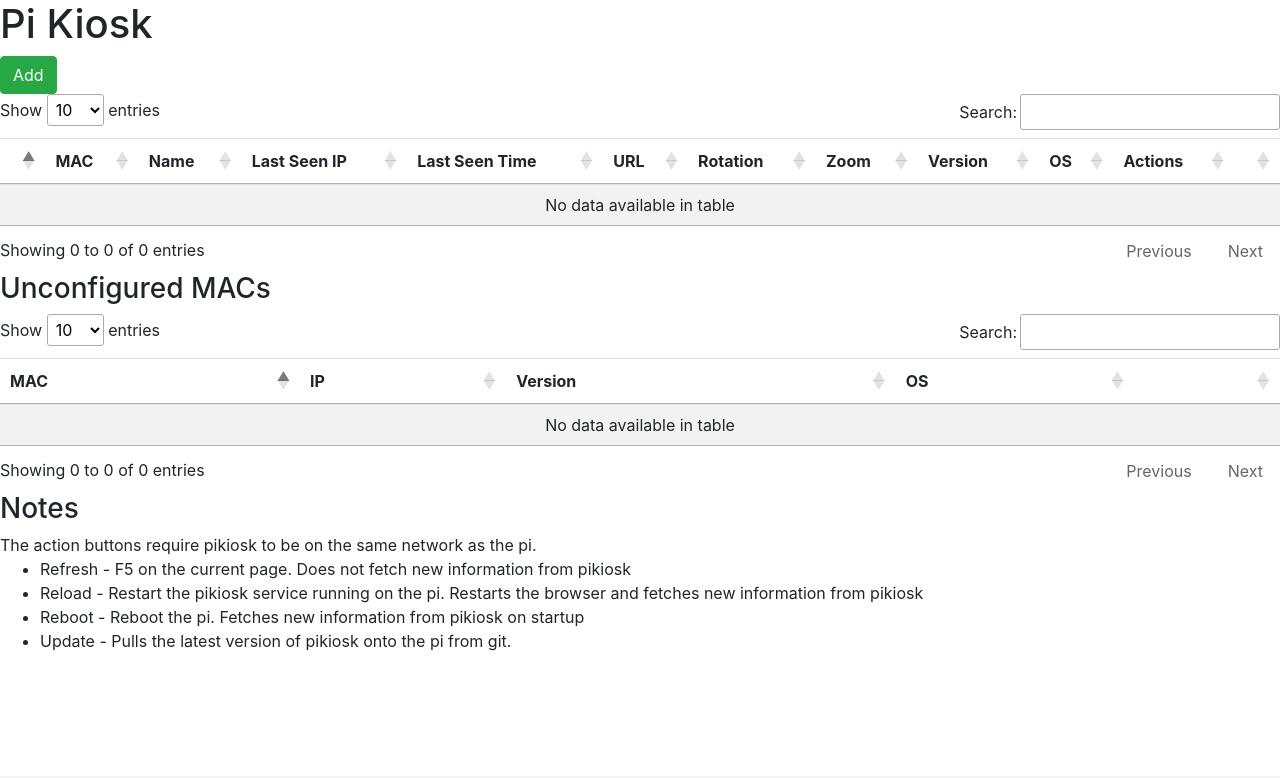
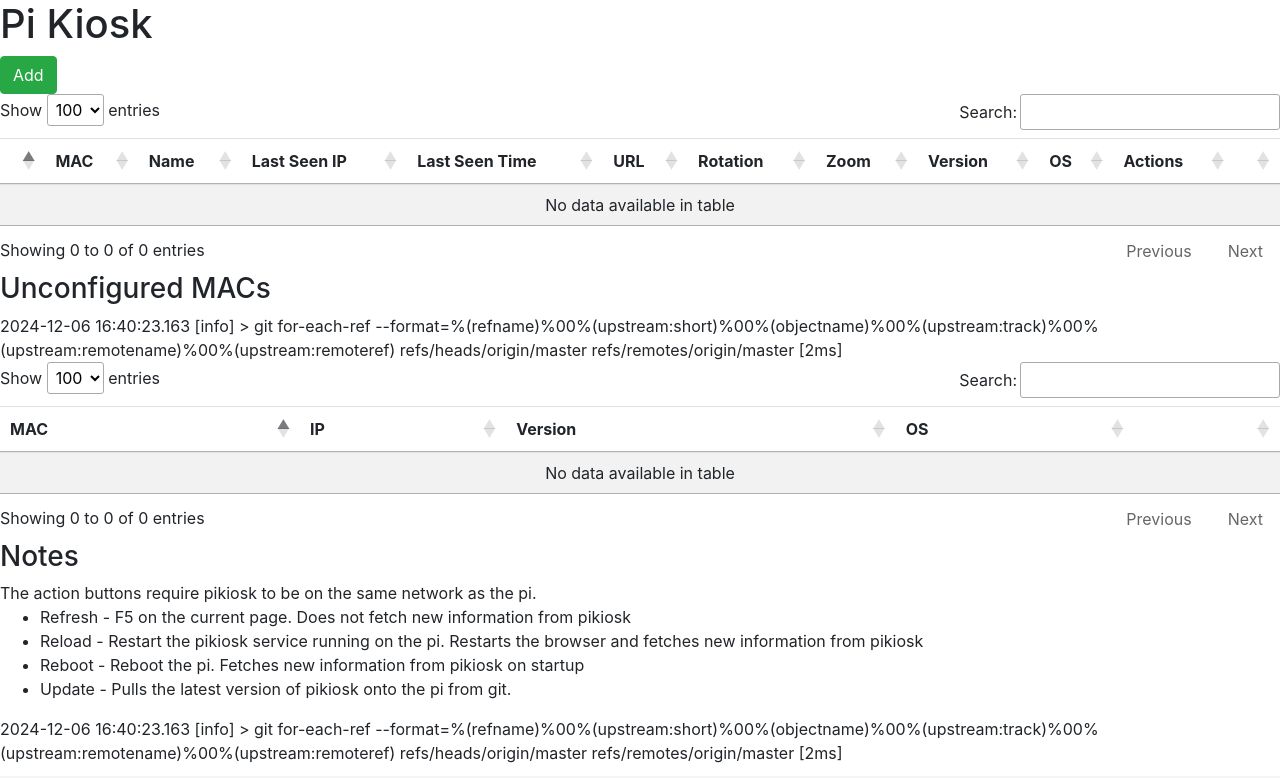
Before and after one commit to Pingue/pikiosk, a Flask app: page / in a window 1280 px wide. Shown: the top 778 px of the page. Run offline with Flask 3, Linux system fonts and the light colour scheme; data that the repository does not hold is empty; some libraries are stand-ins or nearby versions.

Commit message:
fix: PageLength=100

```diff
--- a/templates/index.html
+++ b/templates/index.html
@@ -25,8 +25,8 @@
         </style>
         <script>
             $(document).ready(function() {
-                $('.pis').DataTable();
-                $('.macs').DataTable();
+                $('.pis').DataTable({pageLength: 100});
+                $('.macs').DataTable({pageLength: 100});
             });
             $(function () {
                 $('.os-popover').popover({
@@ -77,7 +77,8 @@
         </table>
         <h3>Unconfigured MACs</h3>
         <table class="table table-striped table-hover macs">
-            <thead>
+            <thead>2024-12-06 16:40:23.163 [info] > git for-each-ref --format=%(refname)%00%(upstream:short)%00%(objectname)%00%(upstream:track)%00%(upstream:remotename)%00%(upstream:remoteref) refs/heads/origin/master refs/remotes/origin/master [2ms]
+
                 <tr>
                     <th>
                         MAC
@@ -122,3 +123,4 @@
         </footer>
     </body>
 </html>
+2024-12-06 16:40:23.163 [info] > git for-each-ref --format=%(refname)%00%(upstream:short)%00%(objectname)%00%(upstream:track)%00%(upstream:remotename)%00%(upstream:remoteref) refs/heads/origin/master refs/remotes/origin/master [2ms]
```
